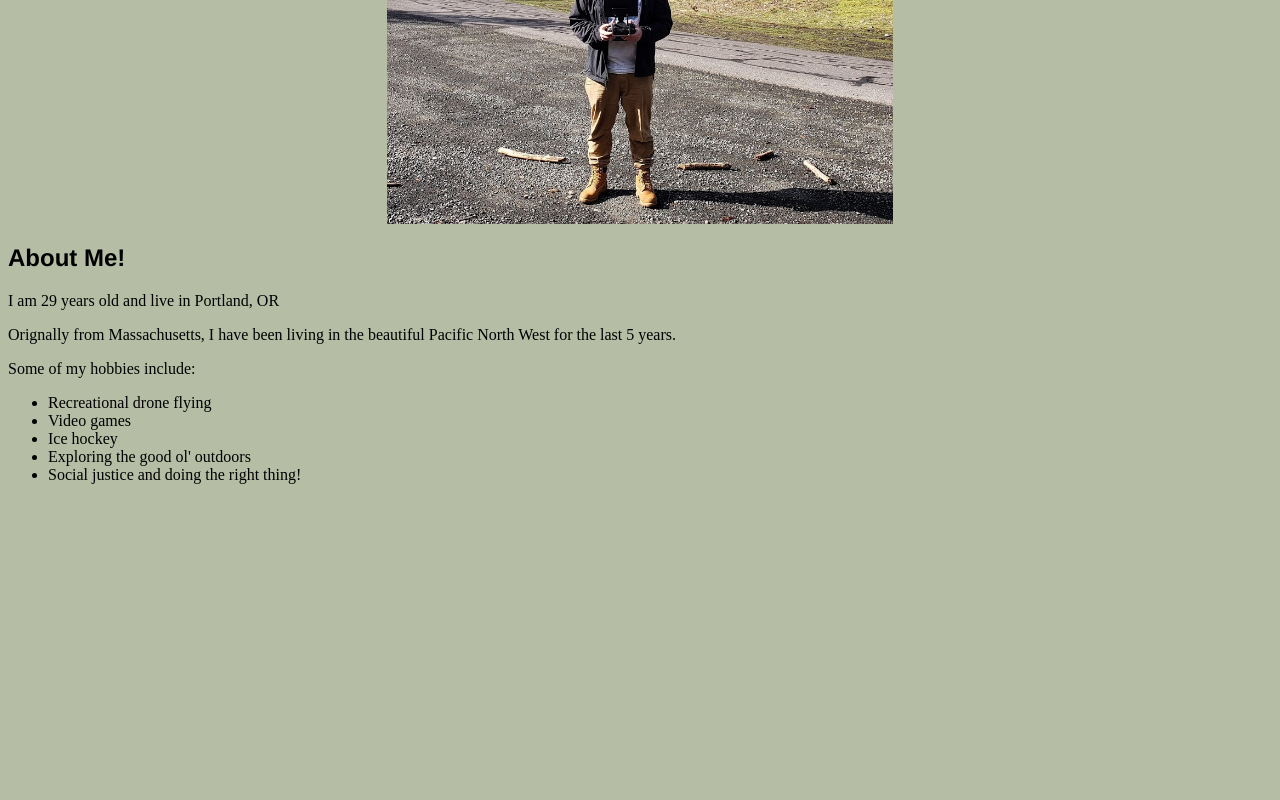
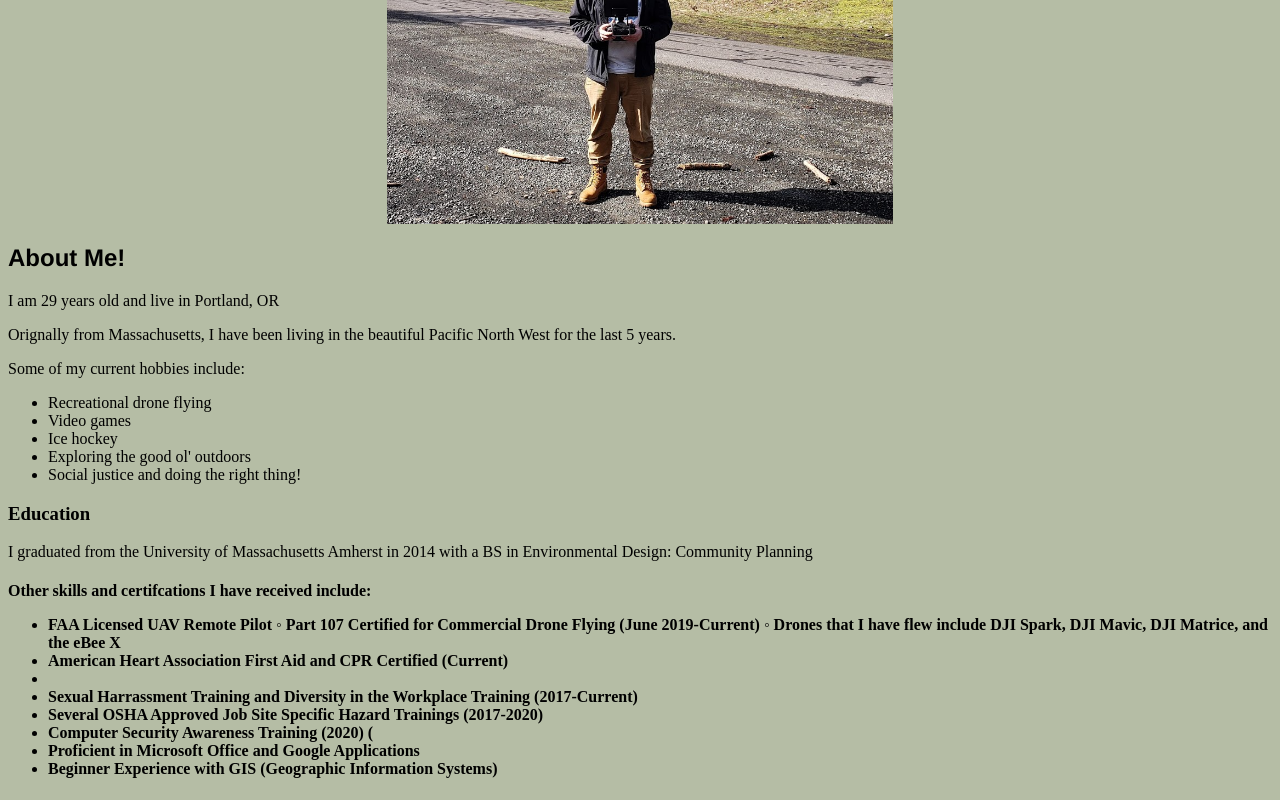
Before and after one commit to mattfoley0375/portfolio, a plain HTML site: page index.html in a window 1280 px wide. Shown: the part 431-1231 px from the top of the page. Before the commit the page ends 931 px from the top, so only its background shows below. Drawn offline with Linux system fonts and the light colour scheme.

Commit message:
add education, skills, and certifications

```diff
--- a/index.html
+++ b/index.html
@@ -11,7 +11,7 @@
     <p>I am 29 years old and live in Portland, OR</p>
     <p>Orignally from Massachusetts, I have been living in the beautiful Pacific North West for the last 5 years.</p>
 
-  <p> Some of my hobbies include:</p>
+  <p> Some of my current hobbies include:</p>
   <ul>
     <li>Recreational drone flying</li>
     <li>Video games</li>
@@ -19,6 +19,21 @@
     <li>Exploring the good ol' outdoors</li>
     <li>Social justice and doing the right thing!</li>
   </ul>
+<h3>Education</h3>
+  <p>I graduated from the University of Massachusetts Amherst in 2014 with a BS in Environmental Design: Community Planning</p>
 
+<h4>Other skills and certifcations I have received include:
+  <ul>
+    <li>FAA Licensed UAV Remote Pilot
+      ◦ Part 107 Certified for Commercial Drone Flying (June 2019-Current)
+      ◦ Drones that I have flew include DJI Spark, DJI Mavic, DJI Matrice, and the eBee X</li>
+    <li>American Heart Association First Aid and CPR Certified (Current)<li>
+    <li>Sexual Harrassment Training and Diversity in the Workplace Training (2017-Current)</li>
+    <li>Several OSHA Approved Job Site Specific Hazard Trainings (2017-2020)</li>
+    <li>Computer Security Awareness Training (2020) (</li>
+    <li>Proficient in Microsoft Office and Google Applications</li>
+    <li>Beginner Experience with GIS (Geographic Information Systems)</li>
+  </ul>
+</h4>
 
 </body>
```
